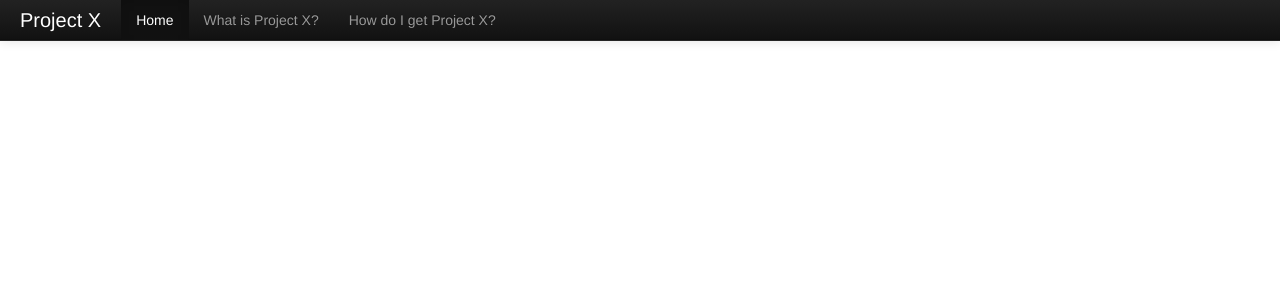
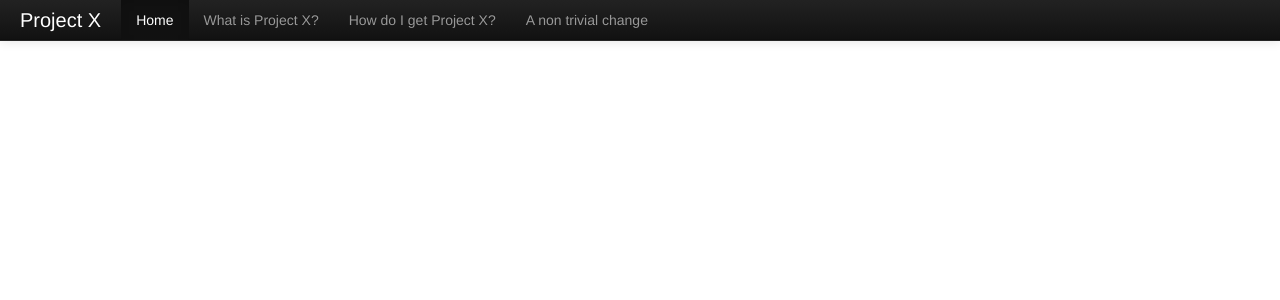
Before and after one commit to ashesnz/shopfront, a Node server app: page / in a window 1280 px wide. Shown: the top 300 px of the page. Run offline with Node 20, Linux system fonts and the light colour scheme; some libraries are stand-ins or nearby versions.

Commit message:
a non trivial change

```diff
--- a/views/layout.jade
+++ b/views/layout.jade
@@ -21,6 +21,8 @@ html
                 a What is Project X?
               li
                 a How do I get Project X?
+              li
+                a A non trivial change
     block content
   script(src='http://code.jquery.com/jquery.min.js')
   script(src='http://code.jquery.com/ui/1.8.24/jquery-ui.min.js')
```
Also changed, not shown: 1 other file.
